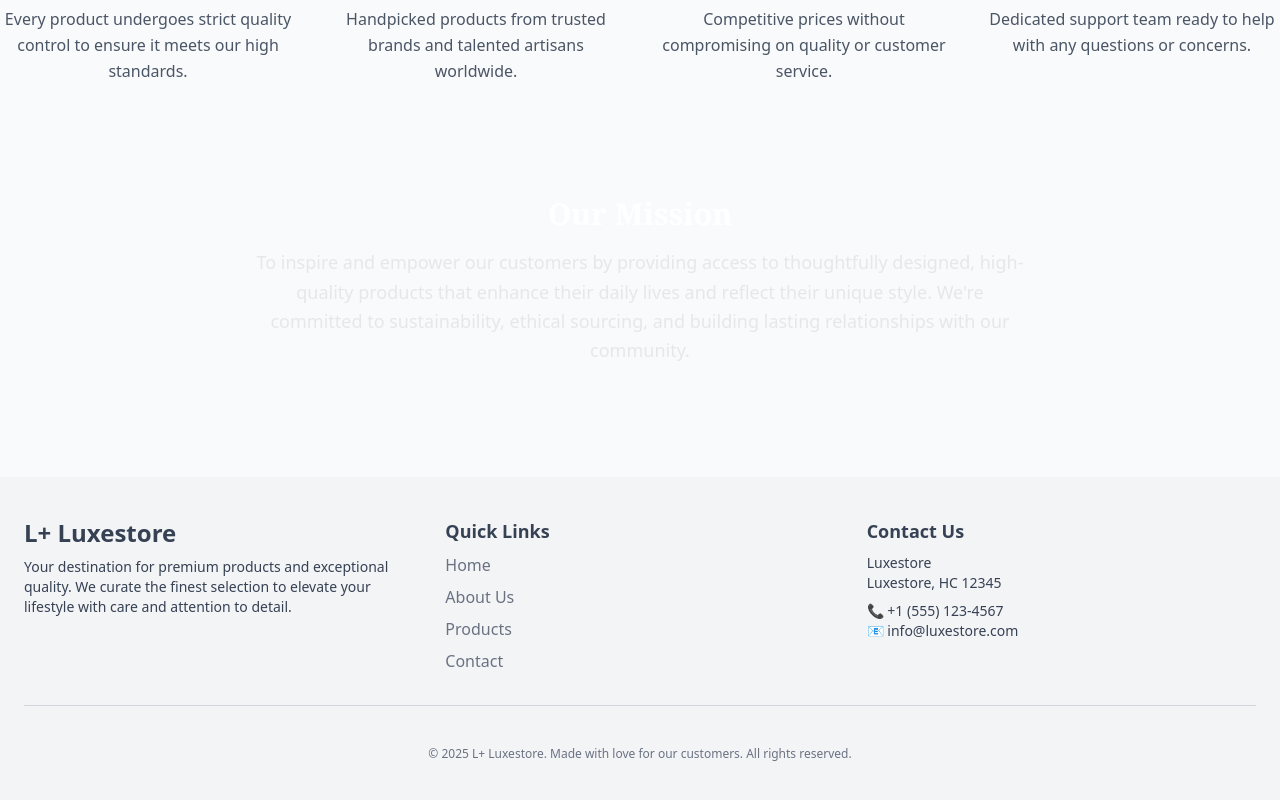
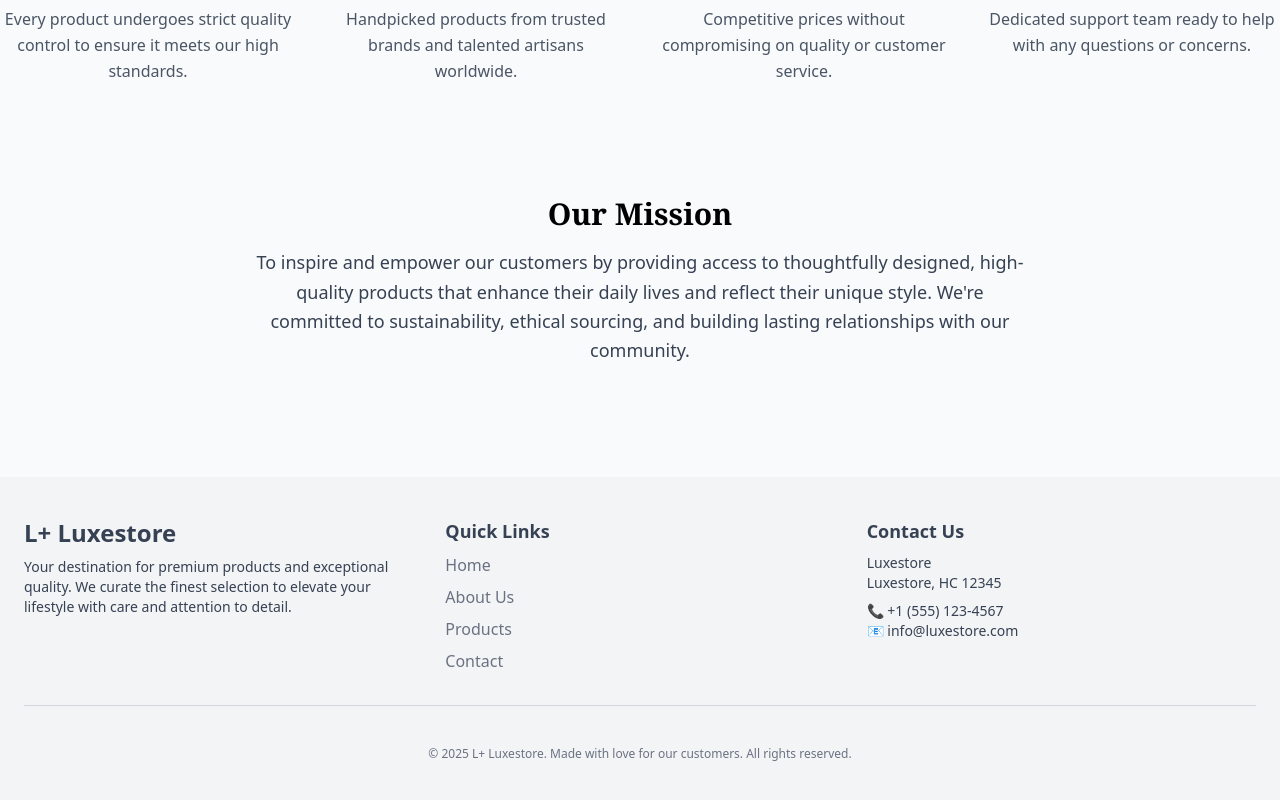
Before and after one commit to Ualine055/e-commerce-project, a React (Vite) app in the folder vite-project/: page /about in a window 1280 px wide. Shown: the part 1016-1816 px from the top of the page. Built offline with nearby package versions, Linux system fonts and the light colour scheme; the HTML template or start-up script is replaced by a standard one.

Commit message:
updated content

```diff
--- a/vite-project/src/components/About.jsx
+++ b/vite-project/src/components/About.jsx
@@ -94,8 +94,8 @@ export default function About() {
         </div>
 
         <div className="bg-primary text-white rounded-lg p-8 md:p-12 text-center">
-          <h2 className="text-3xl font-serif font-bold mb-4 text-black-300">Our Mission</h2>
-          <p className="text-lg leading-relaxed max-w-3xl mx-auto text-gray-200">
+          <h2 className="text-3xl font-serif font-bold mb-4 text-black">Our Mission</h2>
+          <p className="text-lg leading-relaxed max-w-3xl mx-auto text-gray-700">
             To inspire and empower our customers by providing access to thoughtfully designed, high-quality products
             that enhance their daily lives and reflect their unique style. We're committed to sustainability, ethical
             sourcing, and building lasting relationships with our community.
```
